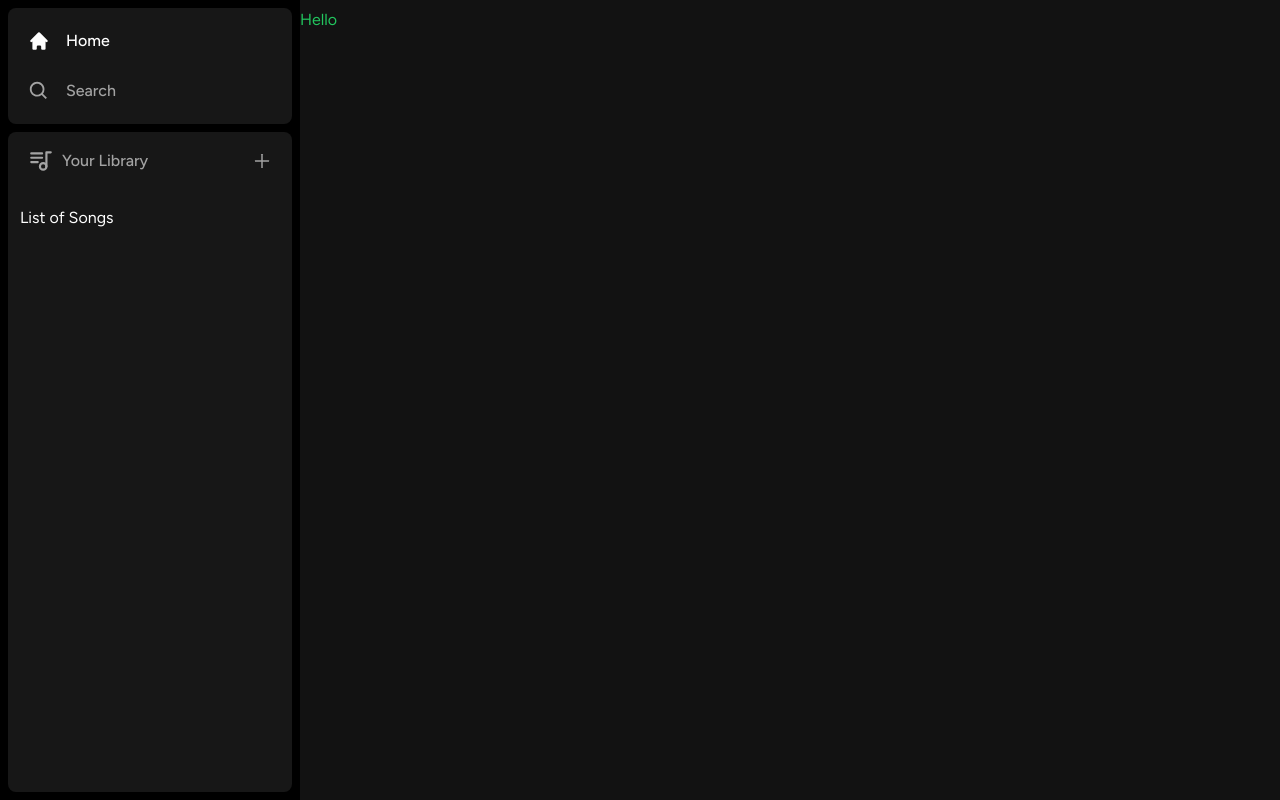
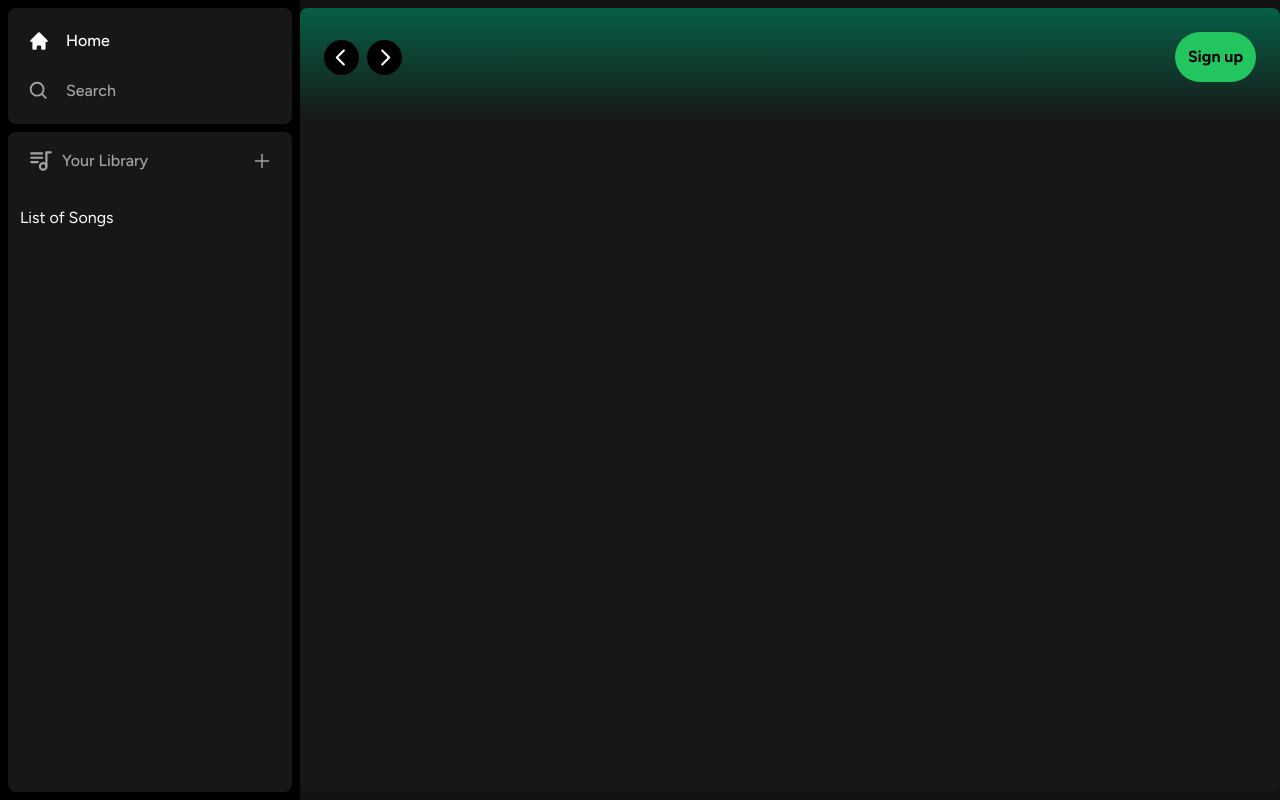
Before and after one commit to EnTRoPY0120/spotify-clone, a Next.js app: page / in a window 1280 px wide. Built offline with nearby package versions, Linux system fonts and the light colour scheme.

Commit message:
Added button and Header component almost done

```diff
--- a/app/(site)/page.tsx
+++ b/app/(site)/page.tsx
@@ -1,3 +1,12 @@
+import Header from "@/components/Header";
+
 export default function Home() {
-  return <div className="text-green-500 ">Hello</div>;
+  return (
+    <div
+      className="bg-neutral-900 rounded-lg w-full h-full overflow-hidden
+      overflow-y-auto"
+    >
+      <Header>Header</Header>
+    </div>
+  );
 }
--- /dev/null
+++ b/components/Button.tsx
@@ -0,0 +1,46 @@
+import { forwardRef } from "react";
+import { twMerge } from "tailwind-merge";
+
+interface ButtonProps
+    extends React.ButtonHTMLAttributes<HTMLButtonElement>{}
+
+const Button = forwardRef<HTMLButtonElement,ButtonProps>(({
+    className,
+    children,
+    disabled,
+    type = "button",
+    ...props
+},ref ) => {
+    return (
+        <button
+          type={type}
+          className={twMerge(
+            `
+            w-full
+            rounded-full
+            bg-green-500
+            border
+            border-transparent
+            px-3
+            py-3
+            disabled:cursor-not-allowed
+            disabled:opacity-50
+            text-black
+            font-bold
+            hover:opacity-75
+            transition
+          `,
+            disabled && 'opacity-75 cursor-not-allowed',
+            className
+          )}
+          disabled={disabled}
+          ref={ref}
+          {...props}
+        >
+          {children}
+        </button>
+      );
+    });
+
+Button.displayName = "Button"
+export default Button;
--- /dev/null
+++ b/components/Header.tsx
@@ -0,0 +1,68 @@
+"use client";
+
+import { useRouter } from "next/navigation";
+import { BiSearch } from "react-icons/bi";
+import { HiHome } from "react-icons/hi";
+import { RxCaretLeft, RxCaretRight } from "react-icons/rx";
+import { twMerge } from "tailwind-merge";
+import Button from "./Button";
+
+interface HeaderProps{
+    children:React.ReactNode,
+    className?:string
+}
+
+const Header:React.FC<HeaderProps> = ({
+    children,className
+}) => {
+    const router = useRouter();
+
+    const handleLogout = () => {
+
+    }
+    return (
+        <div className={twMerge(`
+            h-fit bg-gradient-to-b from-emerald-800 p-6 `,className)}>
+            <div className="w-full mb-4 flex items-center justify-between">
+                <div className="hidden md:flex gap-x-2 items-center">
+
+                    <button onClick={() => router.back()}
+                        className="rounded-full bg-black flex items-center justify-center
+                        hover:opacity-75 transition">
+                        <RxCaretLeft size={35} className="text-white"/>
+                    </button>
+
+                    <button onClick={() => router.forward()}
+                        className="rounded-full bg-black flex items-center justify-center
+                        hover:opacity-75 transition">
+                        <RxCaretRight size={35} className="text-white"/>
+                    </button>
+
+                </div>
+                    <div className="flex md:hidden gap-x-2 items-center ">
+                        <button
+                            className="rounded-full p-2 bg-white flex items-center justify-center
+                            hover:opacity-75 transition">
+                            <HiHome className="text-black" size={20}/>
+                        </button>
+                        <button
+                            className="rounded-full p-2 bg-white flex items-center justify-center
+                            hover:opacity-75 transition">
+                            <BiSearch className="text-black" size={20}/>
+                        </button>
+                    </div>
+                    <div className="flex justify-between items-center gap-x-4">
+                        <>
+                        </>
+                        <div>
+                            <Button>
+                                Sign up
+                            </Button>
+                        </div>
+                    </div>
+            </div>
+        </div>
+    );
+}
+
+export default Header;
```
Also changed, not shown: components/Library.tsx (+1 -8 lines), components/SidebarItem.tsx (line endings or trailing spaces).
